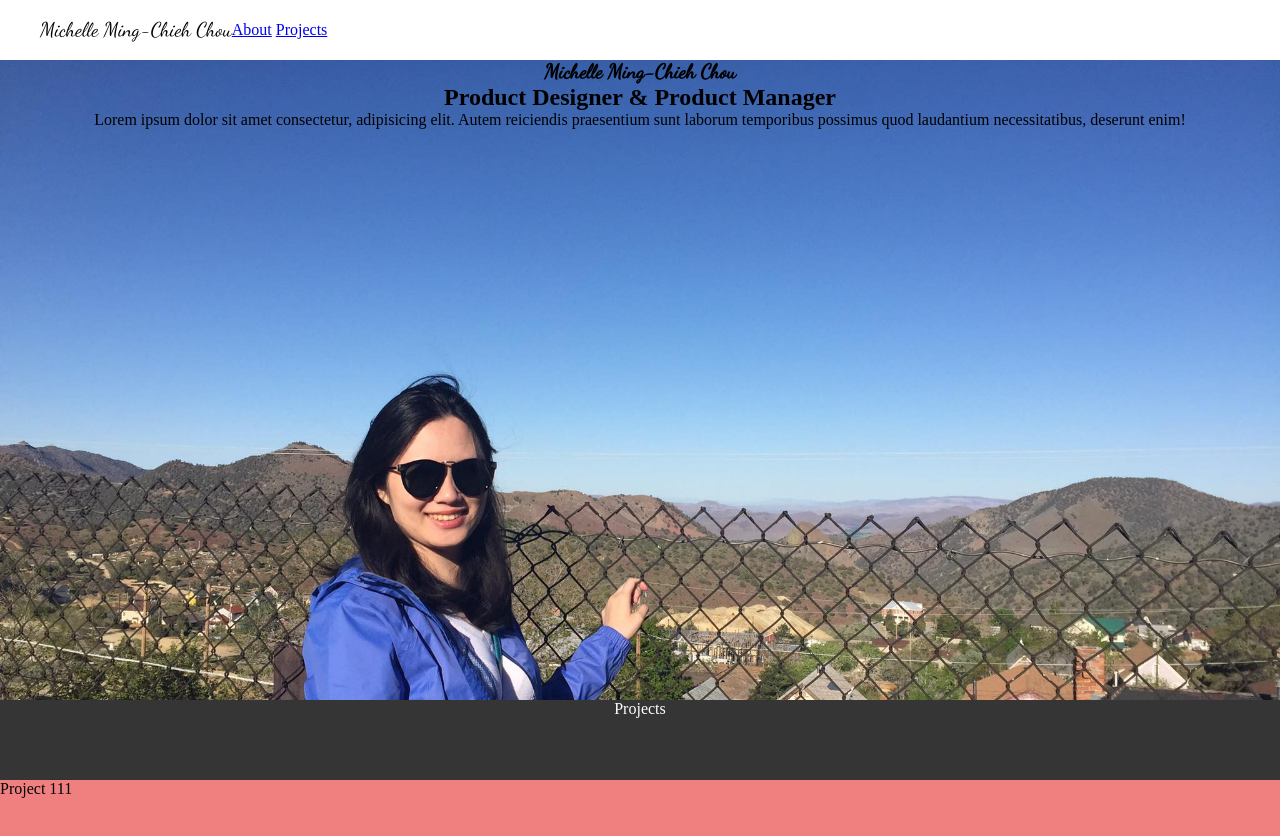
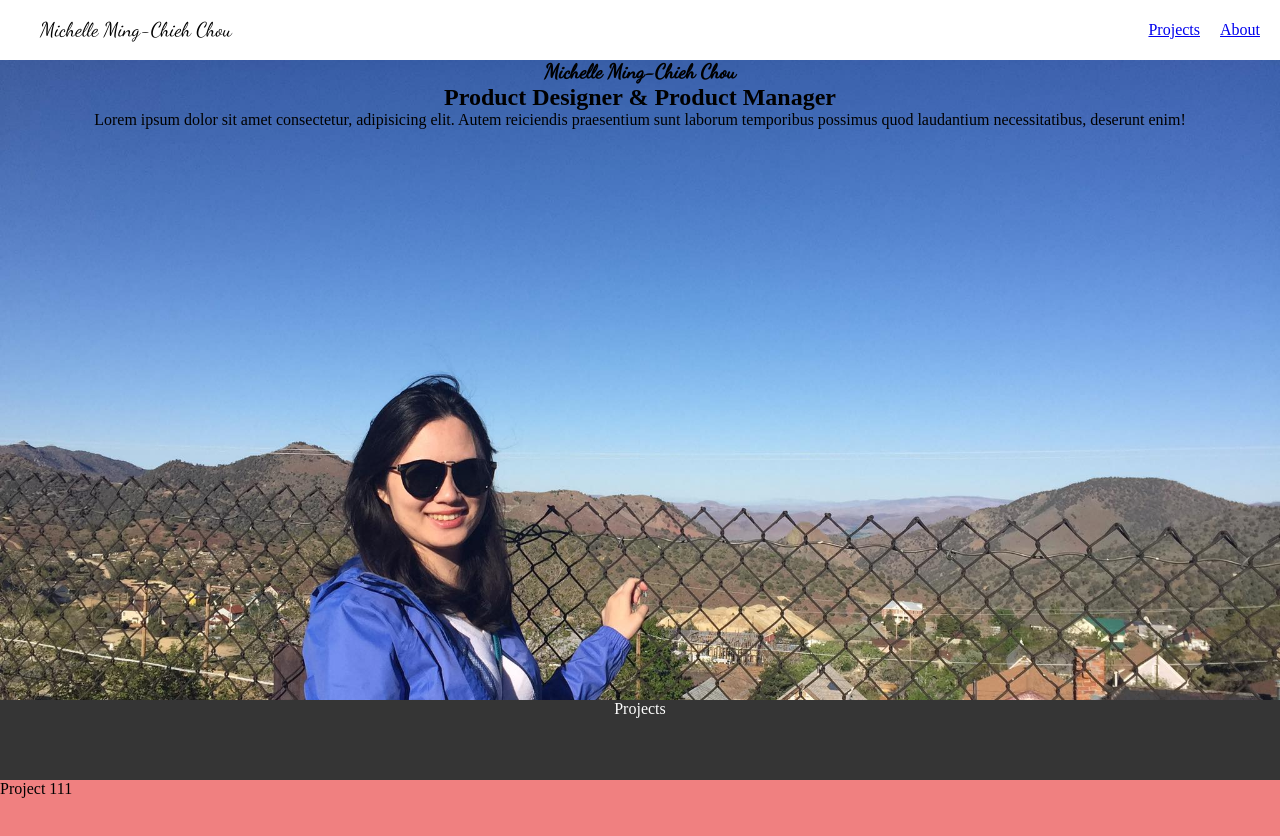
Before and after one commit to michellechou/html290-final-project, a plain HTML site: page index.html in a window 1280 px wide. Shown: the top 836 px of the page. Drawn offline with Linux system fonts and the light colour scheme.

Commit message:
Add files via upload

```diff
--- a/index.html
+++ b/index.html
@@ -16,8 +16,8 @@
     <header>
         <div class="container" id="top">
             <div class="header_name namefont">Michelle Ming-Chieh Chou</div>
-            <a class="header_nav_a" href="#bar2">About</a>
-            <a class="header_nav_p" href="#bar1">Projects</a>
+            <a class="header_nav" href="#bar2">About</a>
+            <a class="header_nav" href="#bar1">Projects</a>
         </div>
     </header>
     <!-- header 結束 -->
```
